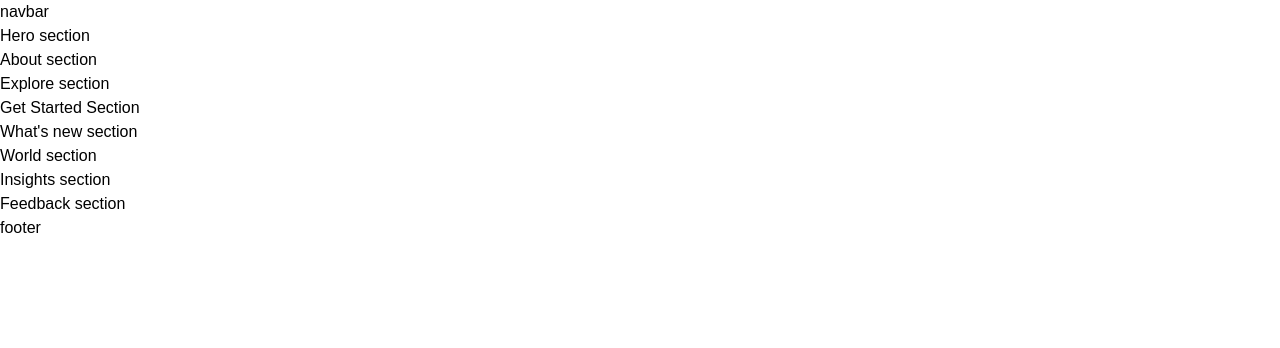
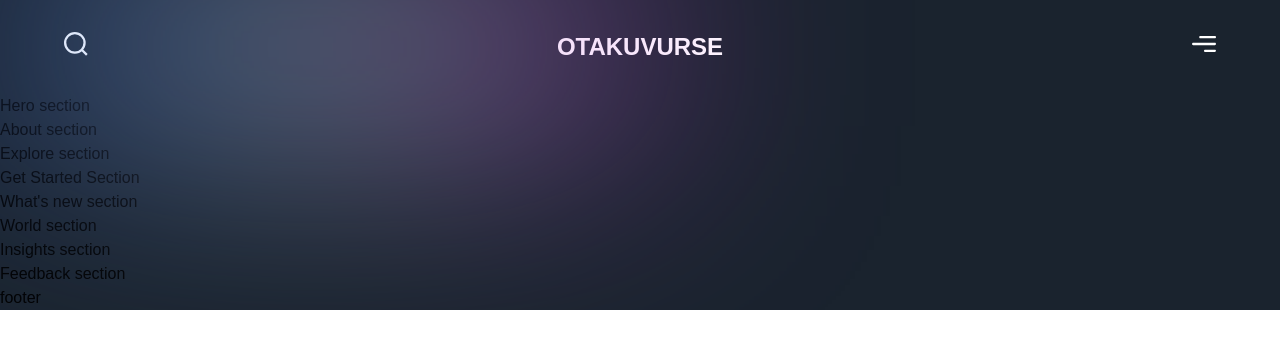
Before and after one commit to RealOtakuBoi/OtakuVerse-a-Metaverse-site-Landing-Page, a Next.js app: page / in a window 1280 px wide. Shown: the top 348 px of the page. Built offline with nearby package versions, Linux system fonts and the light colour scheme; a web font is replaced by a local one.

Commit message:
Navbar kinda done

```diff
--- a/app/head.js
+++ b/app/head.js
@@ -2,7 +2,6 @@
   <>
     <title>OtakuVerse</title>
     <meta name="viewport" content="width=device-width, initial-scale=1" />
-    <link rel="icon" href="/favicon.ico" />
   </>
 );
 
--- a/app/page.js
+++ b/app/page.js
@@ -2,7 +2,7 @@
 import { About, Explore, Feedback, GetStarted, Hero, Insights, WhatsNew, World } from '../sections';
 
 const Page = () => (
-  <div>
+  <div className='bg-primary-black overflow-hidden'>
     <Navbar />
     <Hero />
     <About />
--- a/components/Navbar.jsx
+++ b/components/Navbar.jsx
@@ -1,9 +1,24 @@
 'use client';
 
+import { motion } from "framer-motion";
+import styles from "../styles"
+import {navVariants} from '../utils/motion'
+
 const Navbar = () => (
-  <nav>
-    navbar
-  </nav>
+  <motion.nav
+  variants={navVariants}
+  initial= "hidden"
+  whileInView="show"
+  className={`${styles.xPaddings} py-8 relative`}
+  >
+    <div className="absolute w-[50%] inset-0 gradient-01"/>
+    <div className={`${styles.innerWidth} mx-auto flex justify-between gap-8`}>
+      <img src="/search.svg" alt="search-icon" className="w-[24px] h-[24px] object-contain"
+      />
+      <h2 className="font-extrabold text-[24px] leading-[30px] text-white">OTAKUVURSE</h2>
+      <img src="/menu.svg" alt="menu" className="w-[24px] h-[24px] object-contain"/>
+    </div>
+  </motion.nav>
 );
 
 export default Navbar;
```
